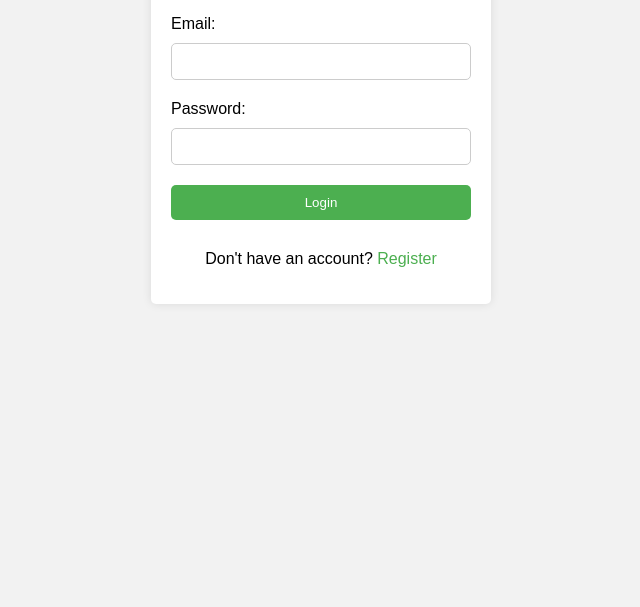
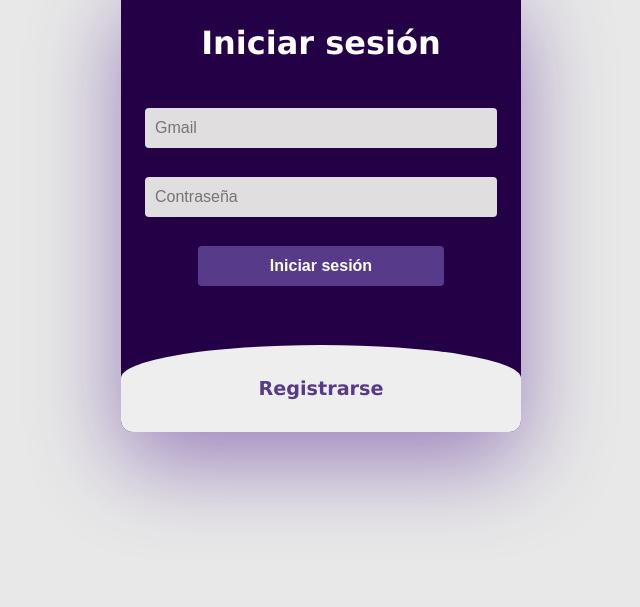
Before and after one commit to MRAUAA/Reto-login, a plain HTML site: page index.html in a window 1280 px wide. Shown: the part 193-800 px from the top of the page, without its empty margins (319-959 px from the left). Drawn offline with Linux system fonts and the light colour scheme.

Commit message:
Últimos cambios
Al ver que el login funcionaba, y en mongodb Atlas me decia cuando me conectaba, necesitaba un register ya que un simple login, era muy simple, codigos anteriores guardados que tenía desde un principio por ejemplo este que cogi de una canal de youtube, hice funcionar el register pero tuve que cambiar tanto el html y el index, esto lo hice en una carpeta aparte y luego que lo termine lo copie y pegue en este archivo

```diff
--- a/estilos.css
+++ b/estilos.css
@@ -1,63 +1,121 @@
+* {
+    margin: 0;
+    padding: 0;
+    box-sizing: border-box;
+}
+
 body {
-    font-family: Arial, sans-serif;
-    background-color: #f2f2f2;
+    font-family: Verdana, Geneva, Tahoma, sans-serif;
 }
 
 .container {
-    width: 300px;
-    margin: 0 auto;
-    background-color: #fff;
-    padding: 20px;
-    border-radius: 5px;
-    box-shadow: 0px 0px 10px rgba(0, 0, 0, 0.1);
-    margin-top: 100px;
+    width: 100%;
+    height: 100vh;
+    display: flex;
+    align-items: center;
+    justify-content: center;
+    background-color: #e8e8e8;
 }
 
-h1 {
-    text-align: center;
-    margin-bottom: 30px;
+.main {
+    position: relative;
+    display: flex;
+    flex-direction: column;
+    background-color: #240046;
+    max-height: 450px;
+    width: 400px;
+    overflow: hidden;
+    border-radius: 12px;
+    box-shadow: rgba(59, 0, 130, 0.442) 0px 30px 90px;
 }
 
-form {
+.form {
     display: flex;
     flex-direction: column;
+    gap: 14px;
+    padding: 24px;
+}
+
+#chk {
+    display: none;
+}
+
+/*Login*/
+
+.login {
+    position: relative;
+    width: 100%;
+    height: 100%;
+}
+
+.login label {
+    margin: 5% 0 5%;
 }
 
 label {
-    margin-bottom: 10px;
+    color: #fff;
+    font-size: 2rem;
+    justify-content: center;
+    display: flex;
+    font-weight: bold;
+    cursor: pointer;
+    transition: .5s ease-in-out;
 }
 
-input[type="email"],
-input[type="password"] {
+.input {
+    width: 100%;
+    height: 40px;
+    font-size: 1rem;
+    background: #e0dede;
     padding: 10px;
-    border-radius: 5px;
-    border: 1px solid #ccc;
-    margin-bottom: 20px;
+    margin-top: 15px;
+    border: none;
+    outline: none;
+    border-radius: 4px;
 }
 
-button[type="submit"] {
-    padding: 10px;
-    background-color: #4CAF50;
-    color: #fff;
-    border: none;
-    border-radius: 5px;
-    cursor: pointer;
+/*Register*/
+
+.register {
+    background: #eee;
+    border-radius: 60% / 10%;
+    transition: .8s ease-in-out;
 }
 
-button[type="submit"]:hover {
-    background-color: #45a049;
+.register label {
+    color: #573b8a;
+    transform: scale(.6);
 }
 
-p {
-    text-align: center;
-    margin-top: 30px;
+#chk:checked ~ .register {
+    transform: translateY(-68%);
 }
 
-a {
-    color: #4CAF50;
-    text-decoration: none;
+#chk:checked ~ .register label {
+    transform: scale(1);
+    margin-bottom: .5rem;
 }
 
-a:hover {
-    text-decoration: underline;
+#chk:checked ~ .login label {
+    transform: scale(.6);
 }
+
+/*Button*/
+
+.form button {
+    width: 70%;
+    height: 40px;
+    margin: 15px auto 10%;
+    color: #fff;
+    background: #573b8a;
+    font-size: 1rem;
+    font-weight: bold;
+    border: none;
+    border-radius: 4px;
+    cursor: pointer;
+    transition: .2s ease-in;
+}
+
+.form button:hover {
+    background-color: #6d44b8;
+}
--- a/index.html
+++ b/index.html
@@ -3,20 +3,33 @@
 <head>
     <meta charset="UTF-8">
     <meta name="viewport" content="width=device-width, initial-scale=1.0">
-    <title>Login</title>
+    <title>Login - Register Form - CodeCraftedWeb</title>
     <link rel="stylesheet" href="estilos.css">
 </head>
 <body>
     <div class="container">
-        <h1>Login</h1>
-        <form action="/login" method="post">
-            <label for="email">Email:</label>
-            <input type="email" name="email" id="email" required>
-            <label for="password">Password:</label>
-            <input type="password" name="password" id="password" required>
-            <button type="submit">Login</button>
-        </form>
-        <p>Don't have an account? <a href="/register">Register</a></p>
+        <div class="main">
+            <input type="checkbox" id="chk" aria-hidden="true">
+
+            <div class="login">
+                <form class="form">
+                    <label for="chk" aria-hidden="true">Iniciar sesión</label>
+                    <input class="input" type="Gmail" name="Gmail" placeholder="Gmail" required>
+                    <input class="input" type="Contraseña" name="pswd" placeholder="Contraseña" required>
+                    <button>Iniciar sesión</button>
+                </form>
+            </div>
+
+            <div class="register">
+                <form class="form">
+                    <label for="chk" aria-hidden="true">Registrarse</label>
+                    <input class="input" type="text" name="txt" placeholder="Usuario" required>
+                    <input class="input" type="Gmail" name="Gmail" placeholder="Gmail" required>
+                    <input class="input" type="Contraseña" name="pswd" placeholder="Contraseña" required>
+                    <button>Registrarse</button>
+                </form>
+            </div>
+        </div>
     </div>
 </body>
 </html>
```
